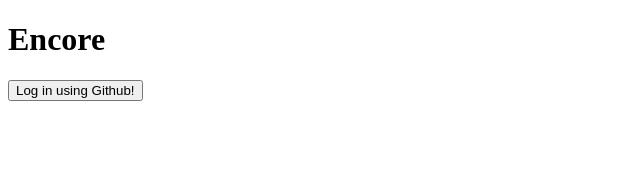
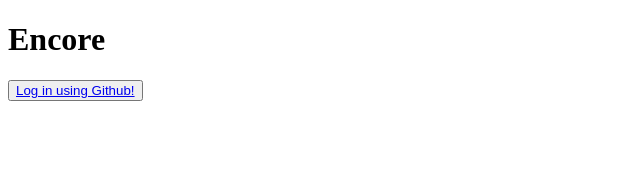
Before and after one commit to SG24/Encore-playlist, a React (Create React App) app in the folder client/: page / in a window 1280 px wide. Shown: the top 170 px of the page, without its empty margins (0-640 px from the left). Built offline with nearby package versions, Linux system fonts and the light colour scheme.

Commit message:
Adds Button for external GitHub oAuth

```diff
--- a/client/src/App.js
+++ b/client/src/App.js
@@ -3,29 +3,12 @@
 import "./App.scss";
 
 class Login extends React.Component {
-	constructor(props) {
-		super(props);
-		this.state = {
-			redirect: false
-		};
-	}
-
-	onClickHandler = () => {
-		this.setState({ redirect: true });
-	};
-
 	render() {
-		let { redirect } = this.state;
-		if (redirect) {
-			return (
-				<BrowserRouter>
-					<Redirect exact to="/auth/github" />
-				</BrowserRouter>
-			);
-		}
 		return (
 			<div>
-				<button onClick={this.onClickHandler}>Log in using Github!</button>
+				<button>
+					<a href="/auth/github">Log in using Github!</a>
+				</button>
 			</div>
 		);
 	}
```
